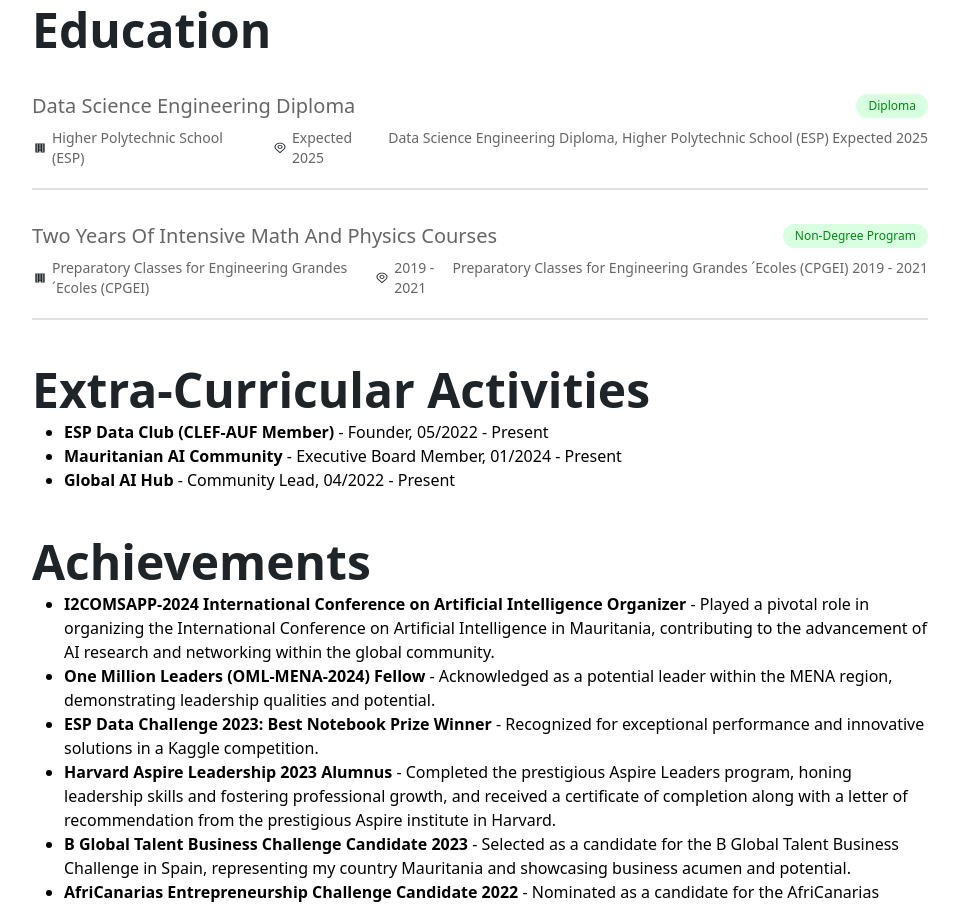
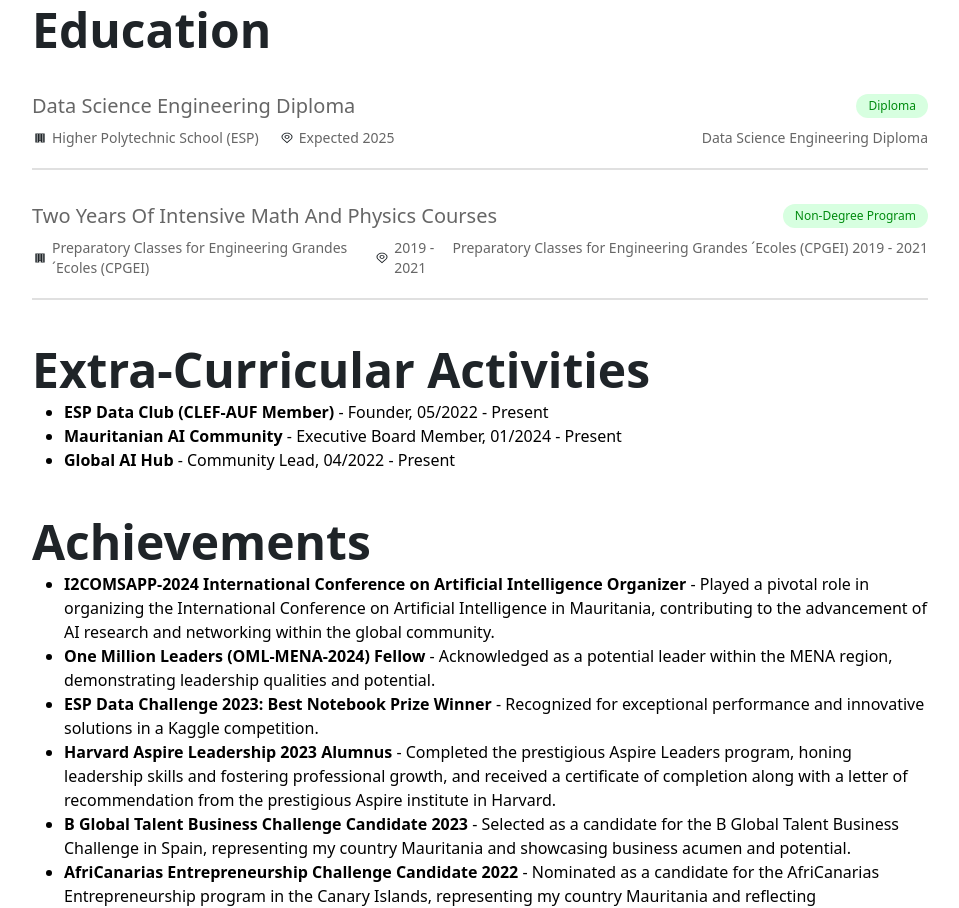
Before and after one commit to Abmstpha/Abmstpha.github.io, a React (Create React App) app: page /about in a window 1280 px wide. Shown: the part 940-1848 px from the top of the page, without its empty margins (160-1119 px from the left). Built offline with nearby package versions, Linux system fonts and the light colour scheme.

Commit message:
Details.js

```diff
--- a/src/Details.js
+++ b/src/Details.js
@@ -111,7 +111,7 @@
     Company: "Higher Polytechnic School (ESP)",
     Location: "Expected 2025",
     Type: "Diploma",
-    Duration: "Data Science Engineering Diploma, Higher Polytechnic School (ESP) Expected 2025",
+    Duration: "Data Science Engineering Diploma",
     Responsibilities: [
       "Focused on proficiency in statistics, Economics, data science, and project management.",
       "Engaged in extracurricular data science projects and competitions to enhance skills."
```
